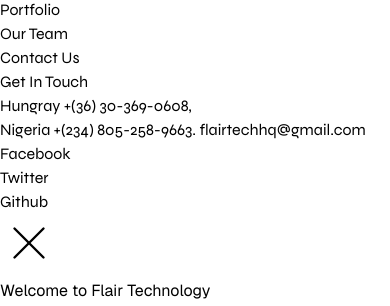
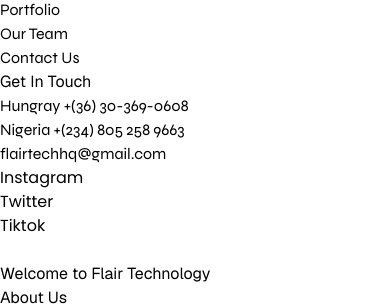
Before and after one commit to Stepheeeen/web, a Next.js app: page /about in a window 390 px wide. Both pictures are taken after a click on the button 50 px from the left and 110 px from the top of the page. Shown: the part 193-499 px from the top of the page. Built offline with nearby package versions, Linux system fonts and the light colour scheme.

Commit message:
Changed text size of navbar on mobile devices

```diff
--- a/src/components/navbar.tsx
+++ b/src/components/navbar.tsx
@@ -24,9 +24,9 @@
   ];
 
   const social = [
-    { name: "Facebook", path: "", active: "" },
-    { name: "Twitter", path: "", active: "" },
-    { name: "Github", path: "", active: "" },
+    { name: "Instagram", path: "ttps://www.instagram.com/flair_technologies?igsh=MWR5aTF0ZzczNTY4cw%3D%3D&utm_source=qr", active: "" },
+    { name: "Twitter", path: "https://x.com/flairtechlabs", active: "" },
+    { name: "Tiktok", path: "https://www.tiktok.com/@flair_technologies?_t=ZM-8xCyS0Ih5LK&_r=1", active: "" },
   ];
 
   return (
@@ -78,13 +78,13 @@
         className={`fixed inset-0 flex items-center justify-center w-full h-full text-white syne bg-[#1b1b1b] md:p-32 z-50
     ${isOpen ? "sidebar-enter-active" : "sidebar-exit-active"}`}
       >
-        <ul className="text-[19px] md:w-[70%]">
+        <ul className="text-[30px] md:text-[37px] md:w-[34%]">
           {nav.map((links, i) => (
             <li key={i} className="mb-3">
               <Link
                 href={links.path}
-                className={`hover:underline text-[49px] font-medium ${pathname === links.path
-                  ? "text-transparent bg-clip-text bg-gradient-to-r from-gray-400 to-violet-500 text-4xl font-bold"
+                className={`hover:underline font-medium ${pathname === links.path
+                  ? "text-transparent bg-clip-text bg-gradient-to-r from-gray-400 to-violet-500 font-bold"
                   : ""
                   }`}
               >
@@ -94,14 +94,15 @@
           ))}
         </ul>
 
-        <div className="hidden text-[19px] md:w-[30%] md:flex flex-col items-start justify-center border-l border-l-white pl-20 h-full gap-3">
-          <h1 className="text-[40px] syne">Get In Touch</h1>
-          <p className="text-[20px] leading-relaxed">
-            Hungray +(36) 30-369-0608, <br /> Nigeria +(234) 805-258-9663.
-            flairtechhq@gmail.com
-          </p>
+        <div className="hidden md:w-[30%] md:flex flex-col items-start justify-center border-l border-l-white pl-20 h-full gap-3">
+          <h1 className="text-[37px] geist">Get In Touch</h1>
+          <div className="text-[18px] leading-relaxed flex flex-col gap-2">
+            <p>Hungray <a href="http://wa.me/+36303690608">+(36) 30-369-0608</a></p>
+            <p>Nigeria <a href="https://wa.me/971630288993">+(234) 805 258 9663</a></p>
+            <a href="mailto:flairtechhq@gmail.com">flairtechhq@gmail.com</a>
+          </div>
 
-          <ul className="text-[21px] mt-4 syne">
+          <ul className="text-[21px] mt-4 poppins">
             {social.map((socials, i) => (
               <li key={i} className="mb-2">
                 <Link href={socials.path} className={`font-medium`}>
@@ -117,15 +118,13 @@
         <button onClick={toggleSidebar}>
           <svg
             xmlns="http://www.w3.org/2000/svg"
-            width="58"
-            height="58"
             viewBox="0 0 24 24"
             fill="none"
             stroke="currentColor"
             strokeWidth="1"
             strokeLinecap="round"
             strokeLinejoin="round"
-            className="lucide lucide-x absolute top-[10%] right-[10%]"
+            className="lucide lucide-x w-[45px] h-[45px] md:w-[58px] md:h-[58px] absolute top-[10%] right-[10%]"
           >
             <path d="M18 6 6 18" />
             <path d="m6 6 12 12" />
```
Also changed, not shown: 2 other files (tests, documents, lock files or other folders).
